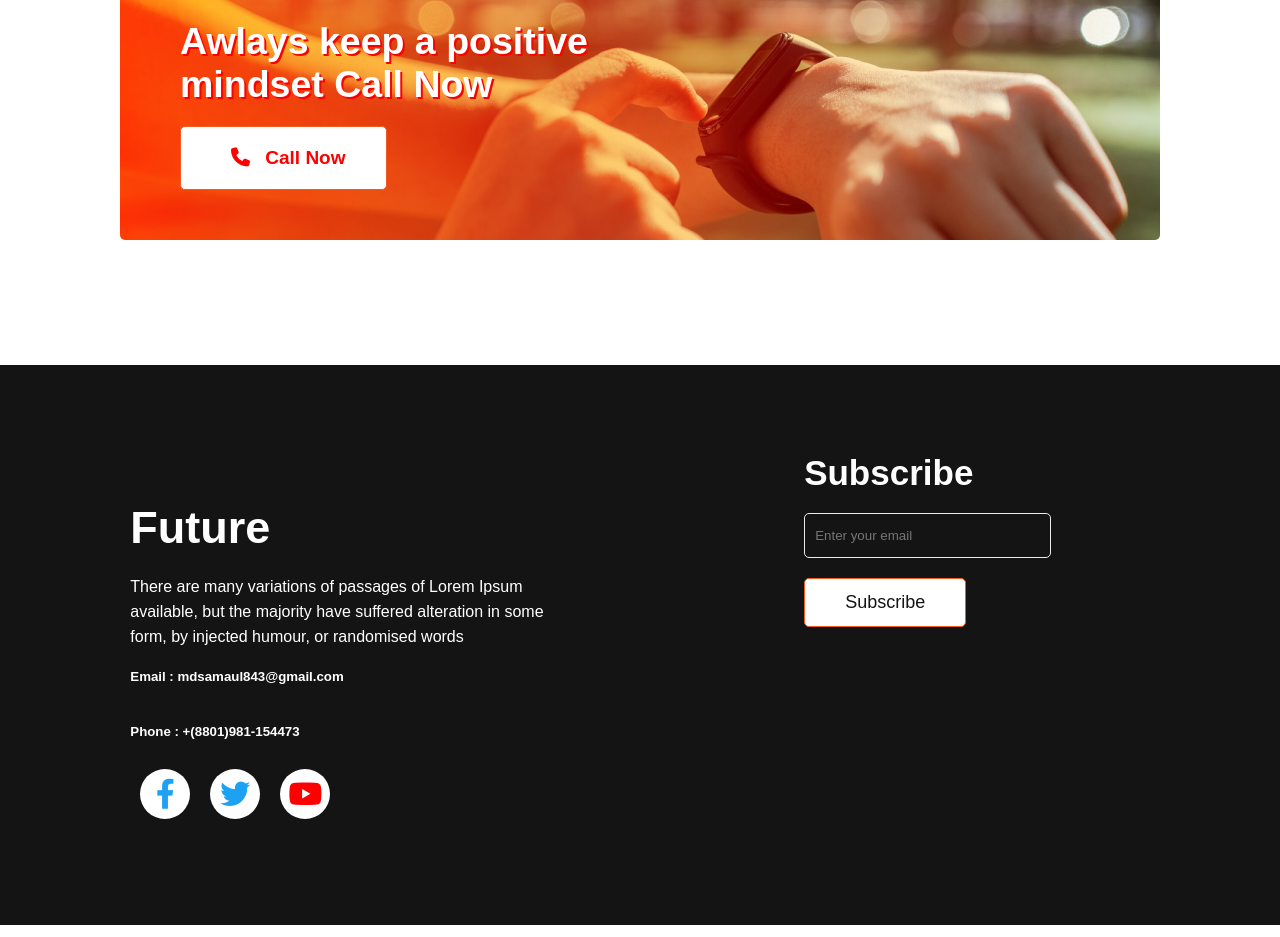
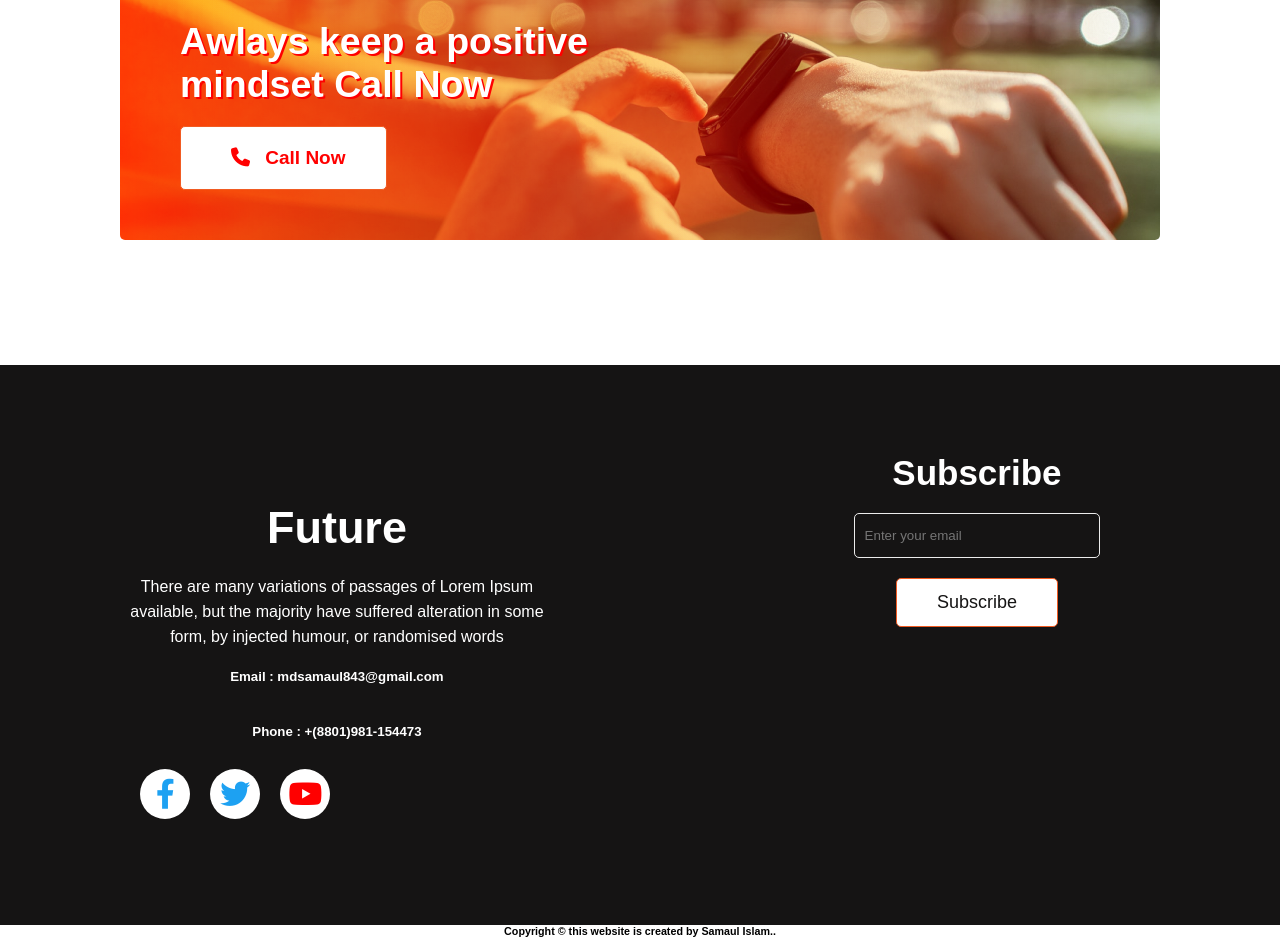
Before and after one commit to mdsamaul/new-year-2023-and-new-me, a plain HTML site: page index.html in a window 1280 px wide. Shown: the part 2015-2952 px from the top of the page. Drawn offline with Linux system fonts and the light colour scheme; a web font is replaced by a local one.

Commit message:
copyright complete

```diff
--- a/css/style.css
+++ b/css/style.css
@@ -258,7 +258,10 @@ nav {
 }
 
 /* footer section */
-footer {
+footer{
+    text-align: center;
+}
+.footer-section {
     width: 100%;
     height: 70vh;
     background-color: #151414;
--- a/index.html
+++ b/index.html
@@ -131,6 +131,7 @@
     </body>
     <!-- footer section -->
     <footer>
+        <div class="footer-section">
             <div class="footer-left">
                 <h1 class="future-title">Future</h1>
                 <p class="future-details">There are many variations of passages of Lorem Ipsum <br>available, but the
@@ -155,6 +156,10 @@
                     <button class="btn btn-ubscribe">Subscribe</button>
                 </form>
             </div>
+        </div>
+        <h6 class="copyright">
+            Copyright &#169; this website is created by Samaul Islam..
+        </h6>
     </footer>
 </body>
 
```
Lines whose indentation alone changed are shown as unchanged.
